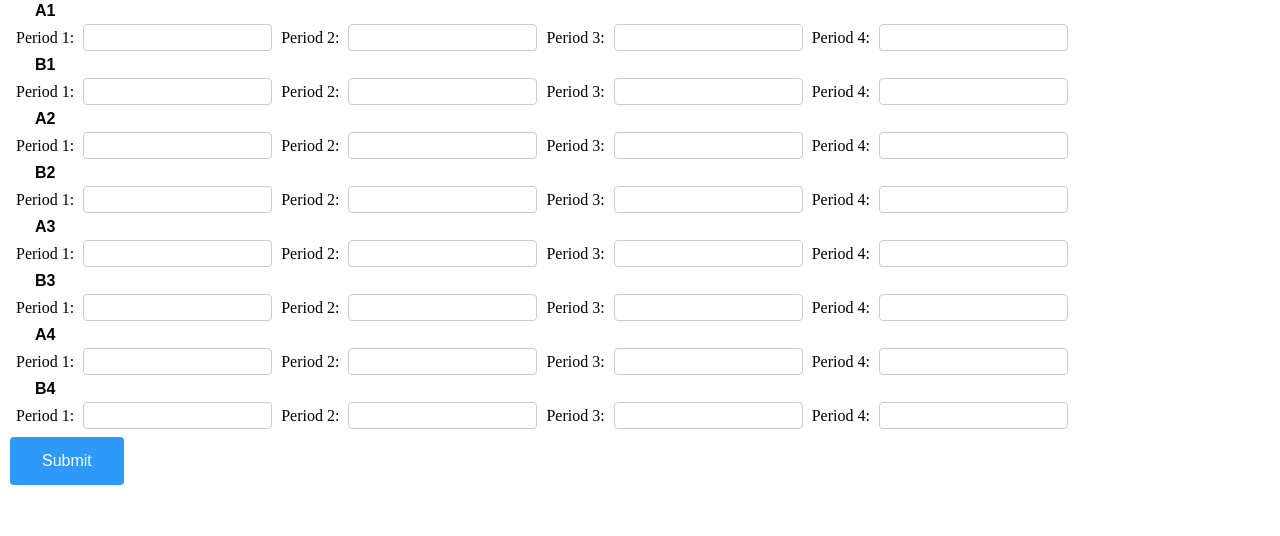
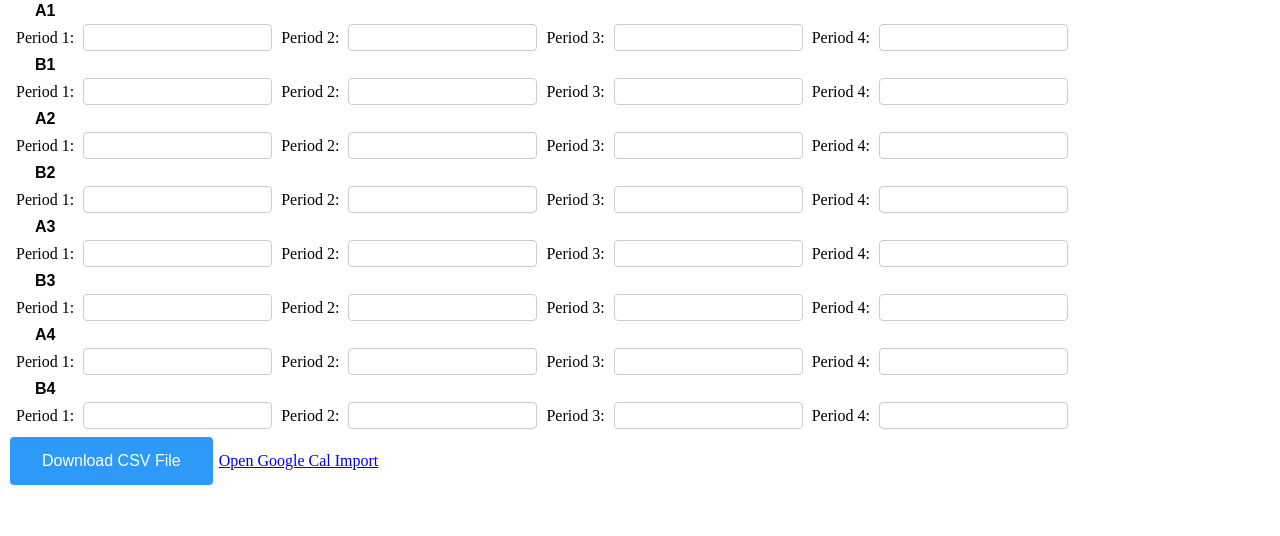
Before and after one commit to haerutea/cis-schedule-gui, a Django app: page / in a window 1280 px wide. Shown: the part 81-617 px from the top of the page. Run offline with Django 3.2, Linux system fonts and the light colour scheme.

Commit message:
add button for google calendar

```diff
--- a/cis_schedule_gui/templates/cis_schedule_gui/form.html
+++ b/cis_schedule_gui/templates/cis_schedule_gui/form.html
@@ -26,6 +26,7 @@
                 </tr>
             {% endfor %}
         </table>
-        <button type="submit">Submit</button>
+        <button type="submit">Download CSV File</button>
+        <a class="btn btn-primary" href="https://calendar.google.com/calendar/r/settings/export">Open Google Cal Import</a>
     </form>
 {% endblock %}
```
